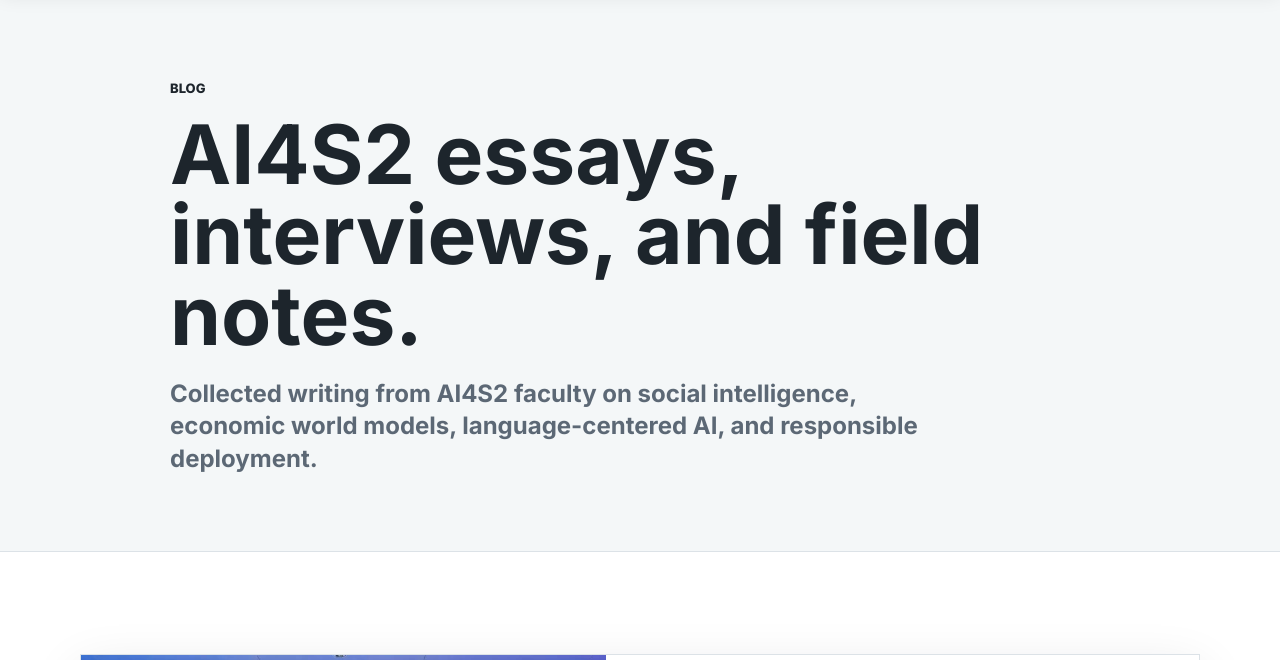
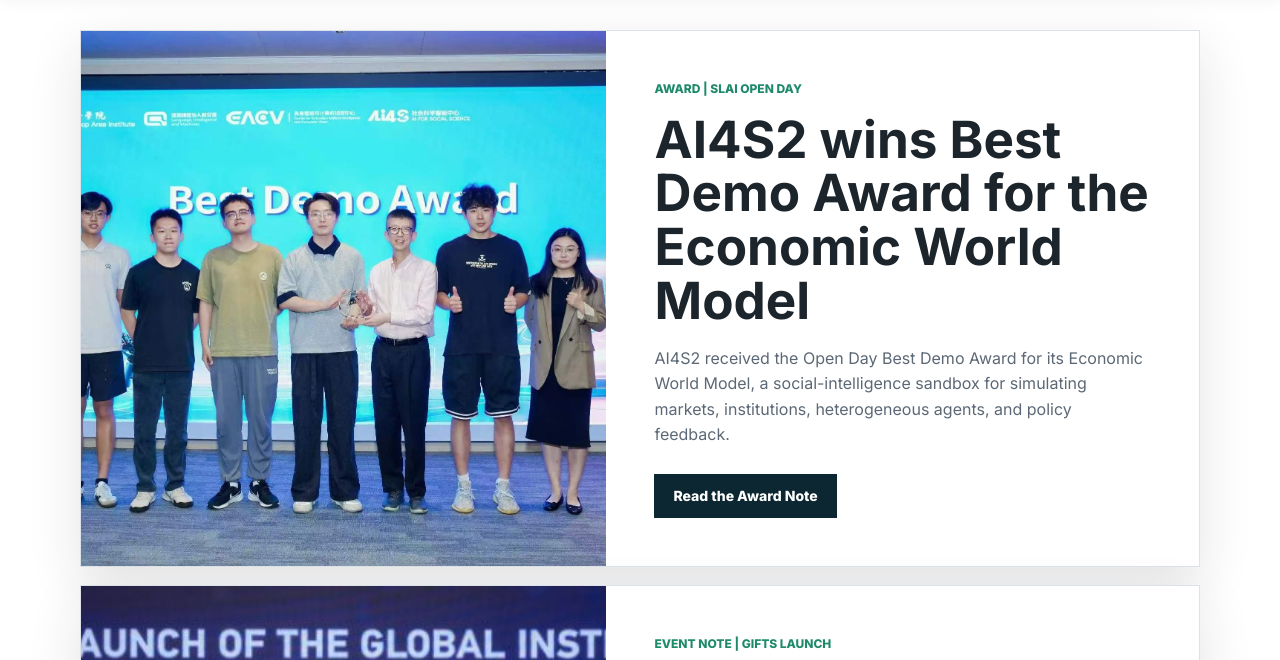
Before and after one commit to FreedomIntelligence/ai4s2.github.io, a plain HTML site: page blog/index.html in a window 1280 px wide. Shown: the part 72-732 px from the top of the page. Drawn offline with Linux system fonts and the light colour scheme.

Commit message:
Remove blog index hero copy

```diff
--- a/blog/index.html
+++ b/blog/index.html
@@ -43,14 +43,6 @@
     </header>
 
     <main id="top">
-      <section class="page-hero">
-        <div class="section-inner page-hero-inner">
-          <p class="section-kicker">Blog</p>
-          <h1>AI4S2 essays, interviews, and field notes.</h1>
-          <p>Collected writing from AI4S2 faculty on social intelligence, economic world models, language-centered AI, and responsible deployment.</p>
-        </div>
-      </section>
-
       <section class="section">
         <div class="section-inner">
           <div class="blog-list-grid">
```
